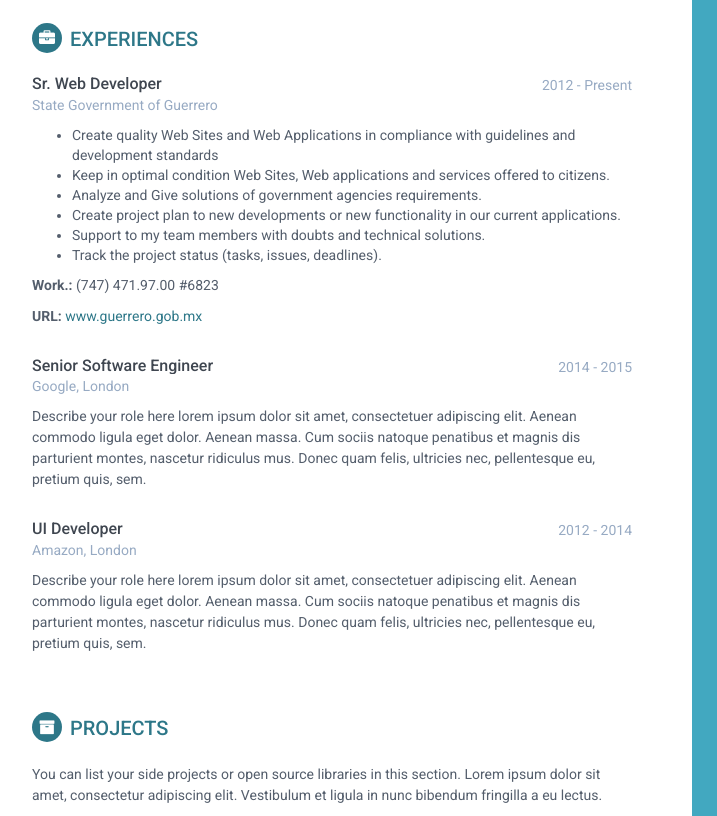
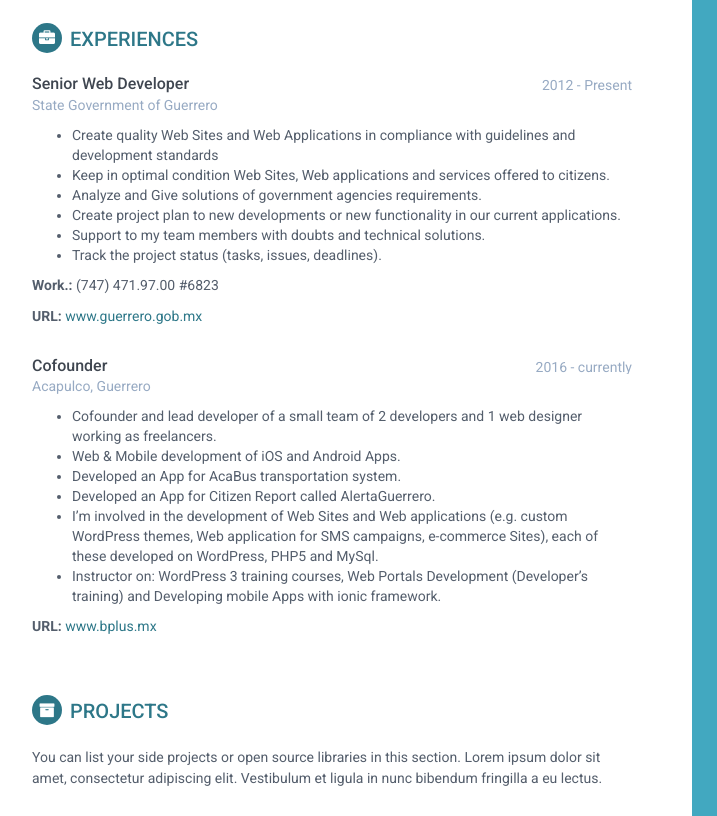
Before and after one commit to cesarcopi/cesarcopi.github.io, a website: page index.html in a window 1280 px wide. Shown: the part 425-1241 px from the top of the page, 188-905 px from the left. Drawn offline with Linux system fonts and the light colour scheme.

Commit message:
- A new experience is added

```diff
--- a/index.html
+++ b/index.html
@@ -130,7 +130,7 @@
                 <div class="item">
                     <div class="meta">
                         <div class="upper-row">
-                            <h3 class="job-title">Sr. Web Developer</h3>
+                            <h3 class="job-title">Senior Web Developer</h3>
                             <div class="time">2012 - Present</div>
                         </div><!--//upper-row-->
                         <div class="company">State Government of Guerrero</div>
@@ -164,27 +164,34 @@
                 <div class="item">
                     <div class="meta">
                         <div class="upper-row">
-                            <h3 class="job-title">Senior Software Engineer</h3>
-                            <div class="time">2014 - 2015</div>
+                            <h3 class="job-title">Cofounder</h3>
+                            <div class="time">2016 - currently</div>
                         </div><!--//upper-row-->
-                        <div class="company">Google, London</div>
+                        <div class="company">Acapulco, Guerrero</div>
                     </div><!--//meta-->
                     <div class="details">
-                        <p>Describe your role here lorem ipsum dolor sit amet, consectetuer adipiscing elit. Aenean commodo ligula eget dolor. Aenean massa. Cum sociis natoque penatibus et magnis dis parturient montes, nascetur ridiculus mus. Donec quam felis, ultricies nec, pellentesque eu, pretium quis, sem.</p>
+                        <ul>
+                            <li>
+                                Cofounder and lead developer of a small team of 2 developers and 1 web designer working as freelancers.
+                            </li>
+                            <li>
+                                Web & Mobile development of iOS and Android Apps.
+                            </li>
+                            <li>
+                                Developed an App for AcaBus transportation system.
+                            </li>
+                            <li>
+                                Developed an App for Citizen Report called AlertaGuerrero.
+                            </li>
+                            <li>
+                                I’m involved in the development of Web Sites and Web applications (e.g. custom WordPress themes, Web application for SMS campaigns, e-commerce Sites),  each of these developed on WordPress, PHP5 and MySql.
+                            </li>
+                            <li>
+                                Instructor on: WordPress 3 training courses, Web Portals Development (Developer’s training) and Developing mobile Apps with ionic framework.
+                            </li>
+                        </ul>
+                        <p><strong>URL:</strong> <a href="http://www.bplus.mx/">www.bplus.mx</a></p>
 
-                    </div><!--//details-->
-                </div><!--//item-->
-
-                <div class="item">
-                    <div class="meta">
-                        <div class="upper-row">
-                            <h3 class="job-title">UI Developer</h3>
-                            <div class="time">2012 - 2014</div>
-                        </div><!--//upper-row-->
-                        <div class="company">Amazon, London</div>
-                    </div><!--//meta-->
-                    <div class="details">
-                        <p>Describe your role here lorem ipsum dolor sit amet, consectetuer adipiscing elit. Aenean commodo ligula eget dolor. Aenean massa. Cum sociis natoque penatibus et magnis dis parturient montes, nascetur ridiculus mus. Donec quam felis, ultricies nec, pellentesque eu, pretium quis, sem.</p>
                     </div><!--//details-->
                 </div><!--//item-->
 
```
